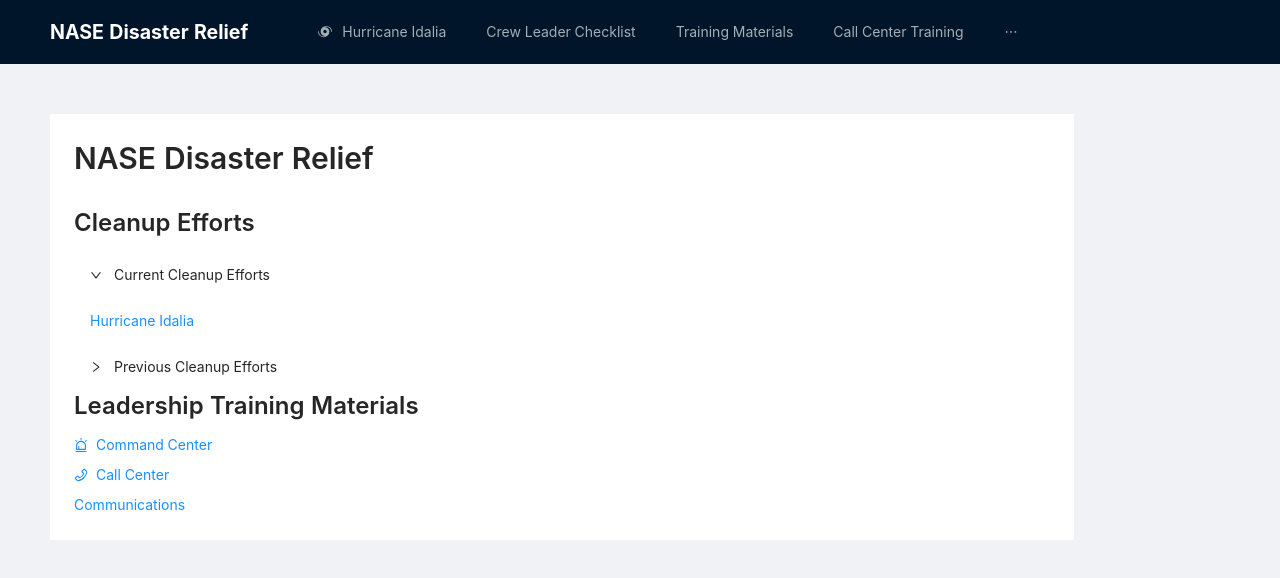
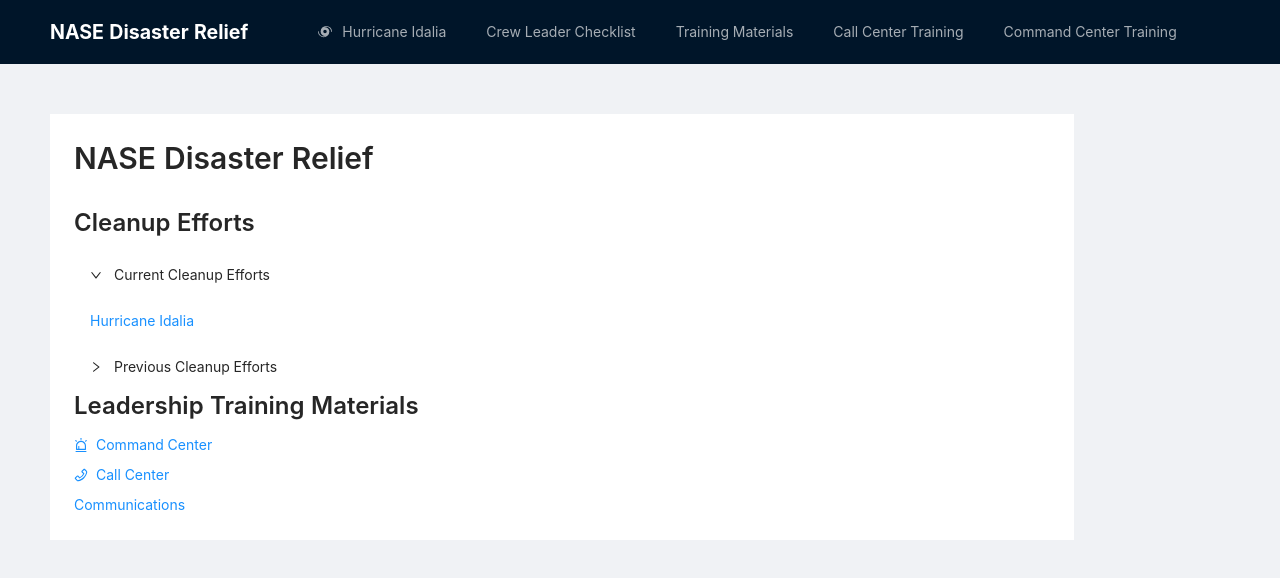
Before and after one commit to jaremieww/nase-disaster-relief, a React (Create React App) app: page / in a window 1280 px wide. Shown: the top 578 px of the page. Built offline with nearby package versions, Linux system fonts and the light colour scheme.

Commit message:
Remove comms training section

```diff
--- a/src/AntApp.tsx
+++ b/src/AntApp.tsx
@@ -26,7 +26,6 @@ export default function AntApp() {
           { key: 'training', label: 'Training Materials' },
           { key: 'call-center', label: 'Call Center Training' },
           { key: 'command-center', label: 'Command Center Training' },
-          { key: 'communications', label: 'Communications Training' },
         ]}
         selectedKeys={[location.pathname.replace(/^\//, '')]}
         onSelect={item => { navigate(item.key) }} />
--- a/src/components/idalia/CommandCenter.tsx
+++ b/src/components/idalia/CommandCenter.tsx
@@ -98,6 +98,7 @@ const CommandCenter = (props: CommandCenterProps) => {
 
     <p>Please check <PopoutLink href="https://fl511.com">fl511.com</PopoutLink> for traffic updates and maps of the state of Florida, or <PopoutLink href="https://ga511.com">ga511.com</PopoutLink> for the state of Georgia.</p>
 
+    {props.name !== 'Valdosta' &&
       <Alert description={
         <>
           Teams working on Labor Day (9/4/2023) must come self sufficient. For assistance with work orders, call the command center at
@@ -105,6 +106,7 @@ const CommandCenter = (props: CommandCenterProps) => {
         </>
       }
         message="Labor Day" />
+    }
 
     <Contacts contacts={contacts} />
 
```
Lines whose indentation alone changed are shown as unchanged.
